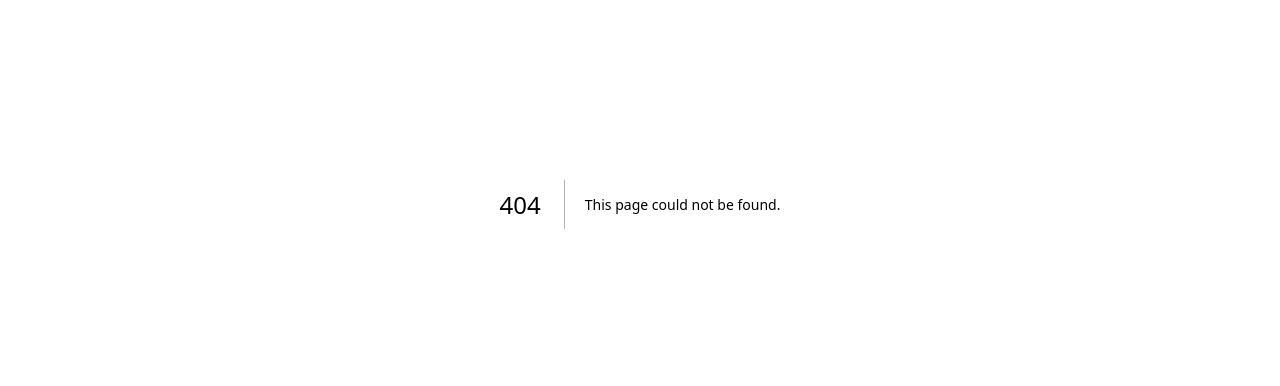
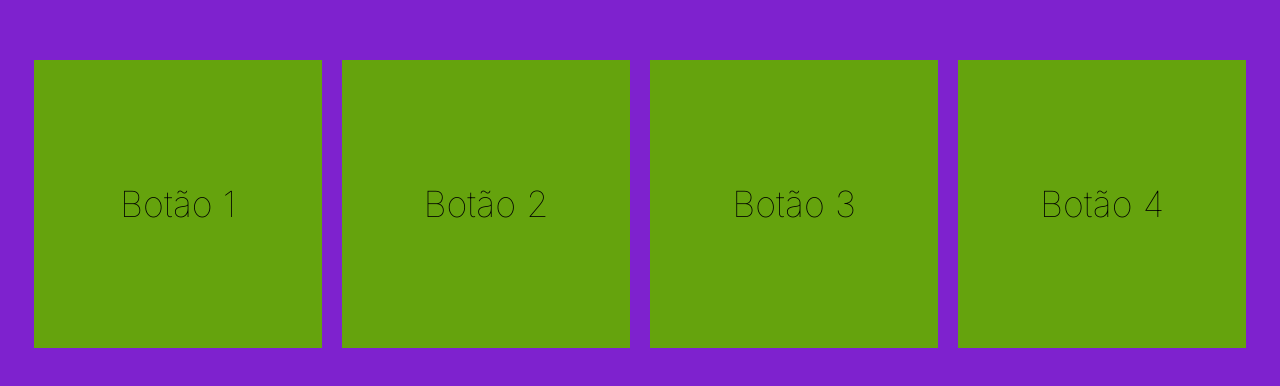
Before and after one commit to Joaovcarvalho23/Tutorial_Nextjs_Cod3r, a Next.js app in the folder app-inicial/: page /basicos/eventos in a window 1280 px wide. Before the commit this address had no page. Shown: the part 196-582 px from the top of the page. Built offline with nearby package versions, Linux system fonts and the light colour scheme.

Commit message:
Criando página e componente de Eventos

```diff
--- /dev/null
+++ b/app-inicial/src/app/basicos/eventos/page.tsx
@@ -0,0 +1,13 @@
+"use client"
+import Evento from "@/components/basicos/Evento";
+
+export default function PaginaEventos () {
+    return (
+        <div className="flex flex-wrap justify-center items-center gap-5 bg-purple-700 h-screen">
+            <Evento>Botão 1</Evento>
+            <Evento>Botão 2</Evento>
+            <Evento>Botão 3</Evento>
+            <Evento>Botão 4</Evento>
+        </div>
+    )
+}
--- /dev/null
+++ b/app-inicial/src/components/basicos/Evento.tsx
@@ -0,0 +1,17 @@
+export default function Evento (props:any) {
+    let contadorCliques = 0
+
+    function incrementar () {
+        console.log(contadorCliques++)
+    }
+
+    return (
+        <button className={`
+            flex justify-center items-center
+            h-72 w-72 bg-lime-600
+            text-4xl font-thin
+        `} onClick={incrementar}>
+            {props.children}
+        </button>
+    )
+}
```
